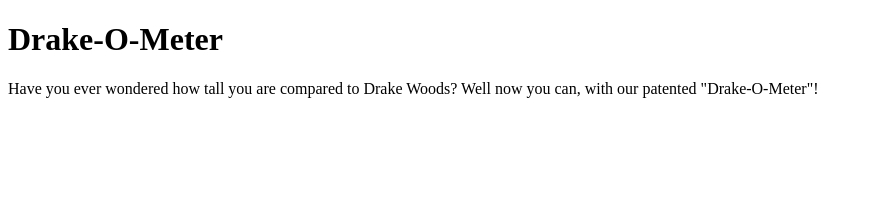
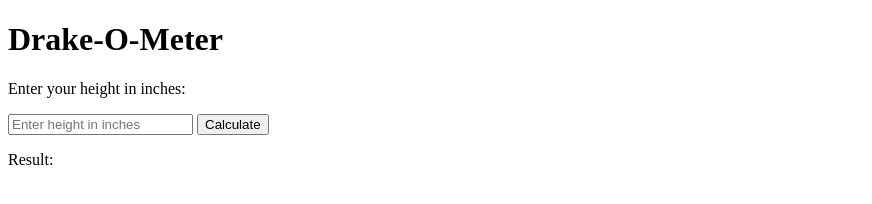
Before and after one commit to CasualSideo/drake-o-meter, a plain HTML site: page index.html in a window 1280 px wide. Shown: the whole page, without its empty margins (0-872 px from the left). Drawn offline with Linux system fonts and the light colour scheme.

Commit message:
Update index.html
Finished, I hope

```diff
--- a/index.html
+++ b/index.html
@@ -1,16 +1,33 @@
 <!DOCTYPE html>
-<html lang="en">
-  <head>
-    <meta charset="UTF-8">
-    <meta name="viewport" content="width=device-width, initial-scale=1.0">
-    <meta http-equiv="X-UA-Compatible" content="ie=edge">
-    <title>Drake-O-meter</title>
-    <link rel="stylesheet" href="style.css">
-  </head>
-  <h1>Drake-O-Meter</h1>
-  <p>Have you ever wondered how tall you are compared to Drake Woods? Well now you can, with our patented "Drake-O-Meter"!</p>
+<html>
+<head>
+    <title>Drake-O-Meter</title>
+</head>
+<body>
+    <h1>Drake-O-Meter</h1>
+    <p>Enter your height in inches:</p>
+    <input type="number" id="heightInput" placeholder="Enter height in inches">
+    <button onclick="calculateHeight()">Calculate</button>
+    <p>Result:</p>
+    <p id="result"></p>
 
-  <body>
-	<script src="index.js"></script>
-  </body>
+    <script>
+        function calculateHeight() {
+            // Get the input value
+            const heightInches = parseFloat(document.getElementById("heightInput").value);
+
+            // Check if the input is a valid number
+            if (!isNaN(heightInches)) {
+                // Calculate the result
+                const result = heightInches / 54;
+
+                // Display the result
+                document.getElementById("result").textContent = `Height divided by 54 is: ${result}`;
+            } else {
+                // Display an error message if the input is not a valid number
+                document.getElementById("result").textContent = "Please enter a valid number.";
+            }
+        }
+    </script>
+</body>
 </html>
```
